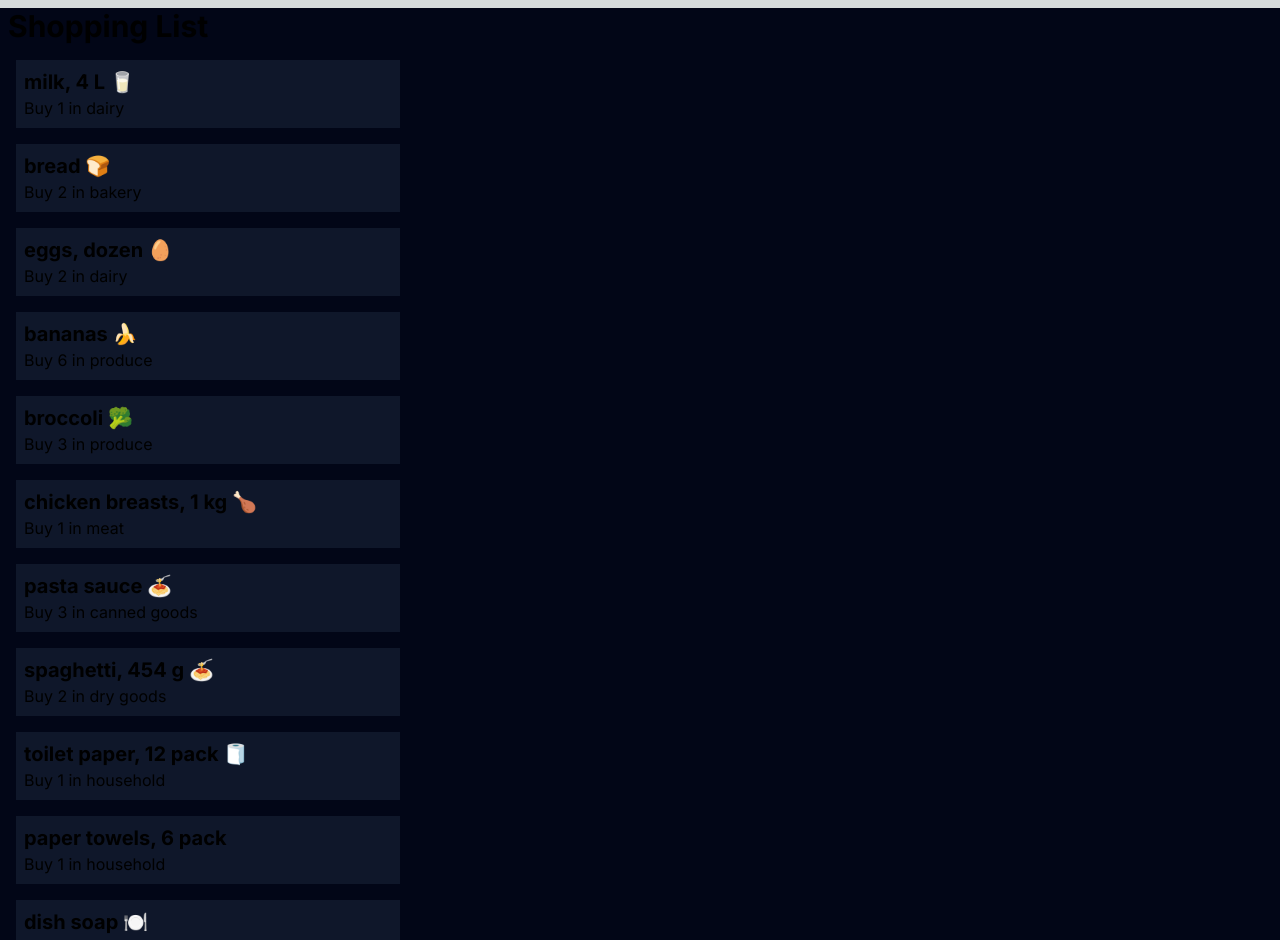
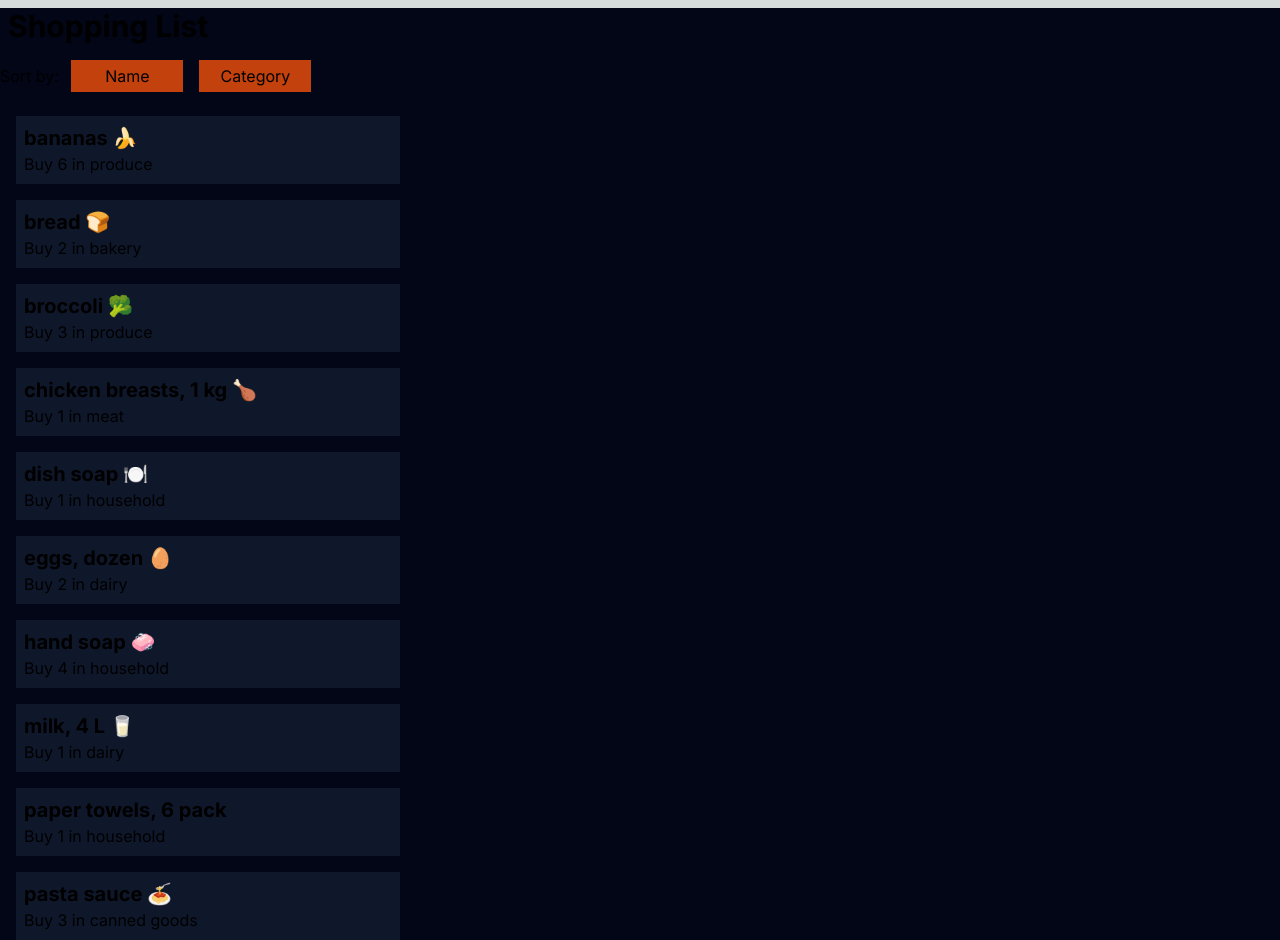
Before and after one commit to KennethDNKL/cprg306-assignments, a Next.js app: page /week5 in a window 1280 px wide. Shown: the top 940 px of the page. Built offline with nearby package versions, Linux system fonts and the light colour scheme.

Commit message:
week 5 done

```diff
--- a/app/page.js
+++ b/app/page.js
@@ -16,6 +16,9 @@ export default function Home() {
       <p>
       <Link href="/week4">week 4</Link>
       </p>
+      <p>
+      <Link href="/week5">week 5</Link>
+      </p>
       </div>
     </main>
   )
--- a/app/week5/item-list.js
+++ b/app/week5/item-list.js
@@ -1,142 +1,59 @@
 import Item from "./item";
+import React, { useState } from 'react';
+import items from './items.json';
 
 export default function ItemList() {
-    const item1 = {
-        name: "milk, 4 L 🥛",
-        quantity: 1,
-        category: "dairy",
-      };
+  const [sortBy, setSortBy] = useState('name');
+  const [nameButtonColor, setNameButtonColor] = useState('bg-orange-700');
+  const [categoryButtonColor, setCategoryButtonColor] = useState('bg-orange-700');
 
-      const item2 = {
-        name: "bread 🍞",
-        quantity: 2,
-        category: "bakery",
-      };
+  // Sort the items array based on sortBy
+  const sortedItems = [...items]; // Create a copy of the original items array
+  sortedItems.sort((a, b) => {
+    if (sortBy === 'name') {
+      return a.name.localeCompare(b.name); // Sort by name
+    } else if (sortBy === 'category') {
+      return a.category.localeCompare(b.category); // Sort by category
+    }
+    return 0; // Default case, no sorting
+  });
 
-      const item3 = {
-        name: "eggs, dozen 🥚",
-        quantity: 2,
-        category: "dairy",
-      };
+  // Rest of your component code goes here
 
-      const item4 = {
-        name: "bananas 🍌",
-        quantity: 6,
-        category: "produce",
-      };
+  // Function to handle button click and change sorting preference and button color
+  const handleButtonClick = (preference) => {
+    setSortBy(preference);
+    if (preference === 'name') {
+      setNameButtonColor('bg-orange-500');
+      setCategoryButtonColor('bg-orange-700');
+    } else if (preference === 'category') {
+      setNameButtonColor('bg-orange-700');
+      setCategoryButtonColor('bg-orange-500');
+    }
+  };
 
-      const item5 = {
-        name: "broccoli 🥦",
-        quantity: 3,
-        category: "produce",
-      };
+  return (
+    <div>
+      <label for="sort">Sort by: </label>
+      <button onClick={() => {
+          handleButtonClick('name');
+        }}
+        className={`${nameButtonColor} p-1 m-2 w-28`} >Name</button>
+      <button onClick={() => {
+          handleButtonClick('category');
+        }}
+        className={`${categoryButtonColor} p-1 m-2 w-28`}>Category</button>
 
-      const item6 = {
-        name: "chicken breasts, 1 kg 🍗",
-        quantity: 1,
-        category: "meat",
-      };
-
-      const item7 = {
-        name: "pasta sauce 🍝",
-        quantity: 3,
-        category: "canned goods",
-      };
-
-      const item8 = {
-        name: "spaghetti, 454 g 🍝",
-        quantity: 2,
-        category: "dry goods",
-      };
-
-      const item9 = {
-        name: "toilet paper, 12 pack 🧻",
-        quantity: 1,
-        category: "household",
-      };
-
-      const item10 = {
-        name: "paper towels, 6 pack",
-        quantity: 1,
-        category: "household",
-      };
-
-      const item11 = {
-        name: "dish soap 🍽️",
-        quantity: 1,
-        category: "household",
-      };
-
-      const item12 = {
-        name: "hand soap 🧼",
-        quantity: 4,
-        category: "household",
-      };
-
-      return (
-        <>
-        <Item
-            name={item1.name}
-            quantity={item1.quantity}
-            category={item1.category}
-        />
-        <Item
-            name={item2.name}
-            quantity={item2.quantity}
-            category={item2.category}
-        />
-        <Item
-            name={item3.name}
-            quantity={item3.quantity}
-            category={item3.category}
-        />
-        <Item
-            name={item4.name}
-            quantity={item4.quantity}
-            category={item4.category}
-        />
-        <Item
-            name={item5.name}
-            quantity={item5.quantity}
-            category={item5.category}
-        />
-        <Item
-            name={item6.name}
-            quantity={item6.quantity}
-            category={item6.category}
-        />
-        <Item
-            name={item7.name}
-            quantity={item7.quantity}
-            category={item7.category}
-        />
-        <Item
-            name={item8.name}
-            quantity={item8.quantity}
-            category={item8.category}
-        />
-        <Item
-            name={item9.name}
-            quantity={item9.quantity}
-            category={item9.category}
-        />
-        <Item
-            name={item10.name}
-            quantity={item10.quantity}
-            category={item10.category}
-        />
-        <Item
-            name={item11.name}
-            quantity={item11.quantity}
-            category={item11.category}
-        />
-        <Item
-            name={item12.name}
-            quantity={item12.quantity}
-            category={item12.category}
-        />
-        </>
-      )
-
-
+      <ul>
+        {sortedItems.map((item) => (
+          <Item
+            key={item.id} // Use a unique key prop, assuming there's an 'id' property
+            name={item.name}
+            quantity={item.quantity}
+            category={item.category}
+          />
+        ))}
+      </ul>
+    </div>
+  );
 }
--- a/app/week5/page.js
+++ b/app/week5/page.js
@@ -1,4 +1,7 @@
+"use client";
 import ItemList from './item-list'
+
+
 
 export default function page() {
     return (
```
